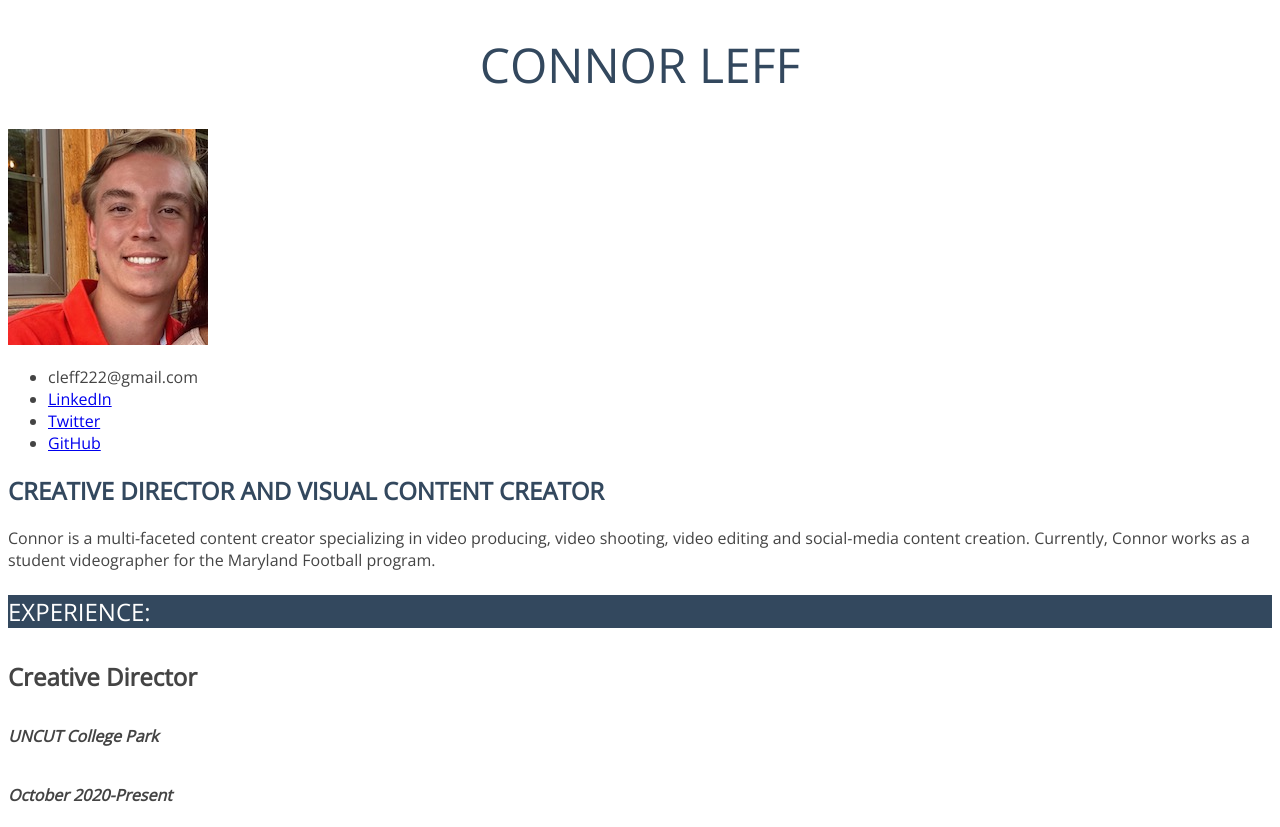
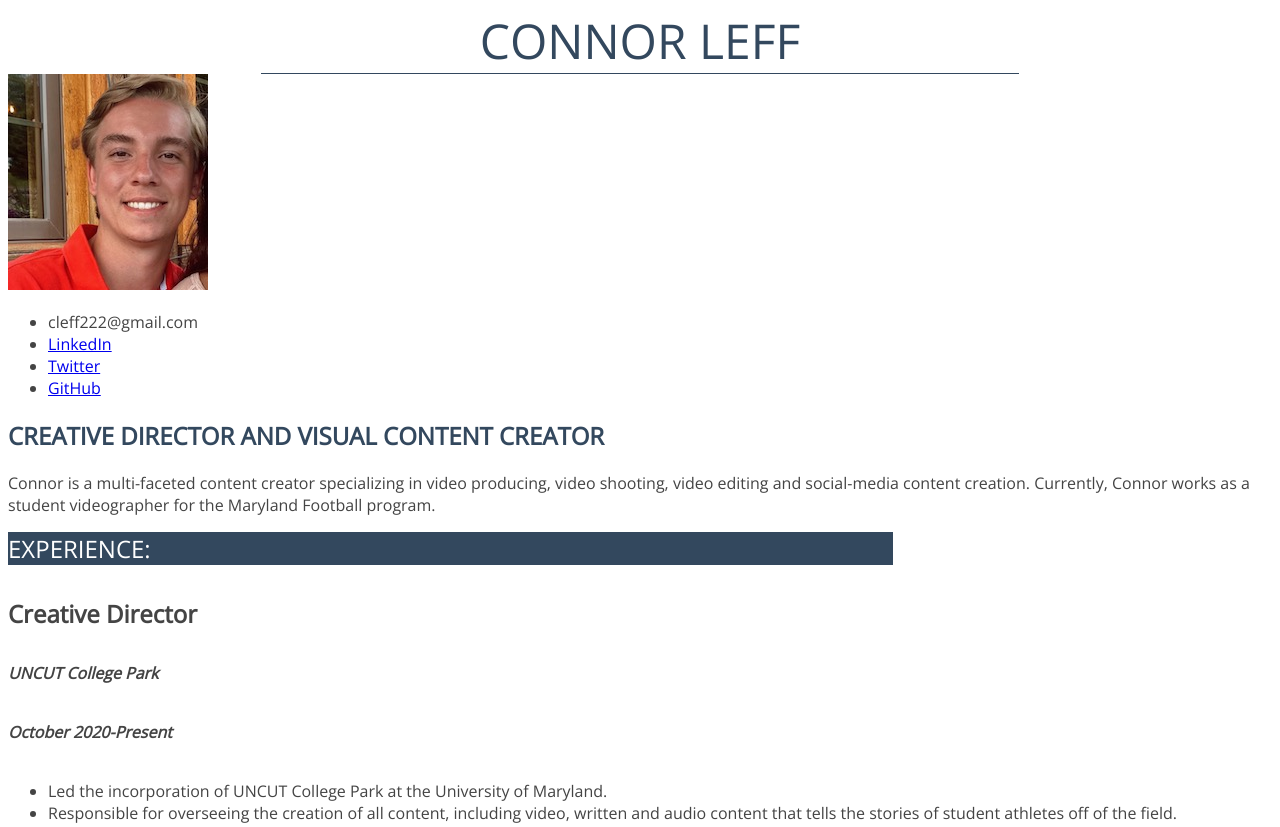
Before and after one commit to cleff222/Connor-Leff-JOUR352, a plain HTML site: page resume/index.html in a window 1280 px wide. Shown: the top 827 px of the page. Drawn offline with nearby package versions, Linux system fonts and the light colour scheme.

Commit message:
CSS 2 IN CLASS

```diff
--- a/resume/index.html
+++ b/resume/index.html
@@ -12,7 +12,7 @@
 </head>
 
 <body>
-<h1>Connor Leff</h1>
+<div id="name">Connor Leff</div>
 
 <img src="connor leff.jpeg" alt="profile pictures of Connor Leff">
 
@@ -28,7 +28,7 @@
 <p>Connor is a multi-faceted content creator specializing in video producing, video shooting, video editing and social-media content creation. Currently, Connor works as a student videographer for the Maryland Football program.
 </p>
 
-<h3>Experience:</h3>
+<div class="sectionheader">Experience:</div>
 
 <h4>Creative Director</h3>
 
@@ -77,14 +77,14 @@
 </li>
 </ul>
 
-<h3>Education:</h3>
+<div class="sectionheader">Education:</div>
 
 <ul>
   <li>Bachelor of Arts, Double Major; Journalism and Film Studies, University of Maryland, College Park, Expected Graduation: May 2022
 </li>
 </ul>
 
-<h3>Skills:</h3>
+<div class="sectionheader">Skills:</div>
 
 <ul>
   <li>Leadership</li>
--- a/resume/style.css
+++ b/resume/style.css
@@ -8,26 +8,33 @@ color: #444;
 font-weight: 400;
 }
 /* Center Headings */
-h1{
+#name {
   font-size: 3em;
   color: #33485e;
   text-transform: uppercase;
   text-align: center;
   font-weight: 300;
+  border-bottom: 1px solid #33485e;
+  width: 60%;
+  min-width: 300px;
+  margin: 0 auto;
 }
 /* Small Headings */
-h2{
+h2 {
   font-size: 1.5em;
   color: #33485e;
   text-transform: uppercase;
 }
 /* Bold Small Header */
-h3{
+.sectionheader{
   font-size: 1.5em;
   color: white;
   text-transform: uppercase;
   background-color: #33485e;
   font-weight: 400
+  margin: 20px 0 10px 0;
+  width: 70%;
+  min-width: 300px;
 }
 /* Bolder Small Headline */
 h4 {
@@ -52,4 +59,5 @@ ul {
 }
 /* Image */
 img {
+  /* Image */
 }
```
Also changed, not shown: 1 other file.
